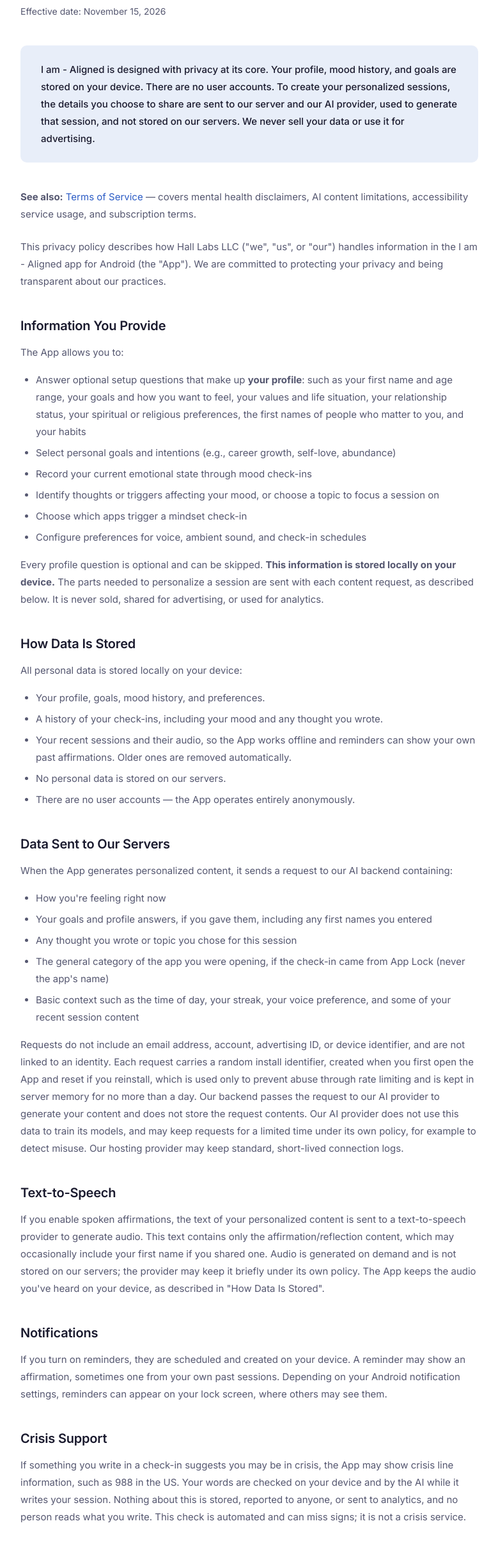
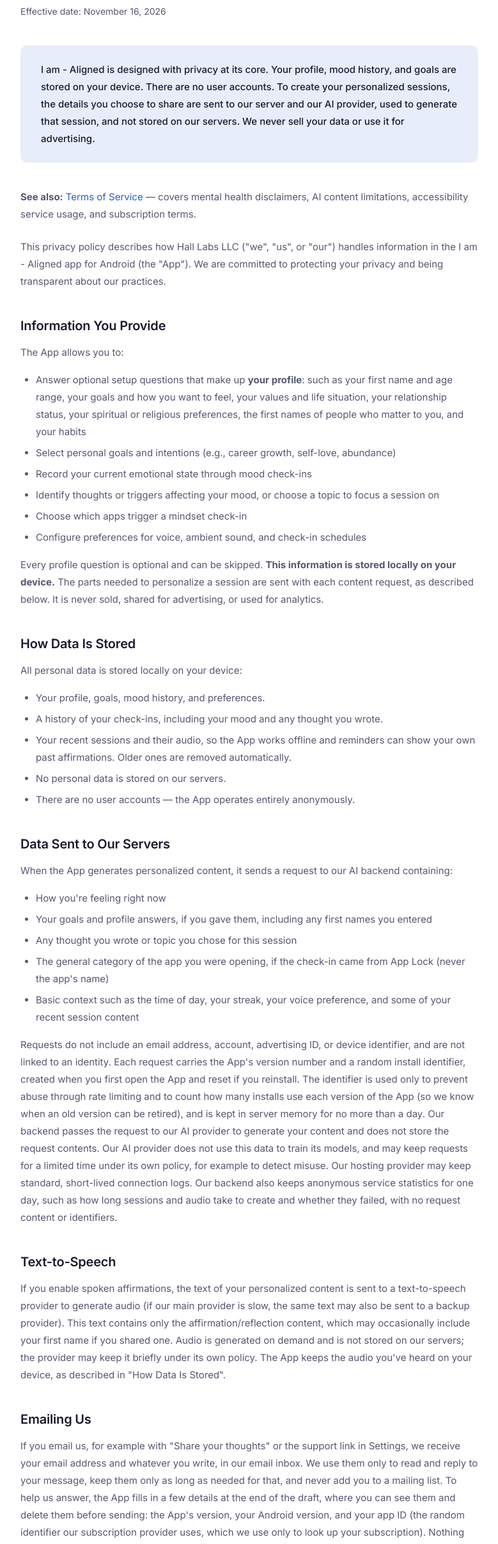
Before and after one commit to Hall-Labs-Co/halllabs-site, a plain HTML site: page aligned/privacy.html in a window 1280 px wide. Shown: the part 169-2582 px from the top of the page at 64% size, without its empty margins (250-1029 px from the left). Drawn offline with Linux system fonts and the light colour scheme.

Commit message:
Aligned privacy: app version and version counting on the install identifier, anonymous service statistics, a backup voice provider, and what happens when you email us (including the details the app fills in)
Co-Authored-By: Claude Opus 5.5 <noreply@anthropic.com>

```diff
--- a/aligned/privacy.html
+++ b/aligned/privacy.html
@@ -74,7 +74,7 @@
 
   <div class="policy">
     <h1>Privacy Policy</h1>
-    <p class="effective-date">Effective date: November 15, 2026</p>
+    <p class="effective-date">Effective date: November 16, 2026</p>
 
     <div class="summary-box">
       <p>I am - Aligned is designed with privacy at its core. Your profile, mood history, and goals are stored on your device. There are no user accounts. To create your personalized sessions, the details you choose to share are sent to our server and our AI provider, used to generate that session, and not stored on our servers. We never sell your data or use it for advertising.</p>
@@ -115,10 +115,13 @@
       <li>The general category of the app you were opening, if the check-in came from App Lock (never the app's name)</li>
       <li>Basic context such as the time of day, your streak, your voice preference, and some of your recent session content</li>
     </ul>
-    <p>Requests do not include an email address, account, advertising ID, or device identifier, and are not linked to an identity. Each request carries a random install identifier, created when you first open the App and reset if you reinstall, which is used only to prevent abuse through rate limiting and is kept in server memory for no more than a day. Our backend passes the request to our AI provider to generate your content and does not store the request contents. Our AI provider does not use this data to train its models, and may keep requests for a limited time under its own policy, for example to detect misuse. Our hosting provider may keep standard, short-lived connection logs.</p>
+    <p>Requests do not include an email address, account, advertising ID, or device identifier, and are not linked to an identity. Each request carries the App's version number and a random install identifier, created when you first open the App and reset if you reinstall. The identifier is used only to prevent abuse through rate limiting and to count how many installs use each version of the App (so we know when an old version can be retired), and is kept in server memory for no more than a day. Our backend passes the request to our AI provider to generate your content and does not store the request contents. Our AI provider does not use this data to train its models, and may keep requests for a limited time under its own policy, for example to detect misuse. Our hosting provider may keep standard, short-lived connection logs. Our backend also keeps anonymous service statistics for one day, such as how long sessions and audio take to create and whether they failed, with no request content or identifiers.</p>
 
     <h2>Text-to-Speech</h2>
-    <p>If you enable spoken affirmations, the text of your personalized content is sent to a text-to-speech provider to generate audio. This text contains only the affirmation/reflection content, which may occasionally include your first name if you shared one. Audio is generated on demand and is not stored on our servers; the provider may keep it briefly under its own policy. The App keeps the audio you've heard on your device, as described in "How Data Is Stored".</p>
+    <p>If you enable spoken affirmations, the text of your personalized content is sent to a text-to-speech provider to generate audio (if our main provider is slow, the same text may also be sent to a backup provider). This text contains only the affirmation/reflection content, which may occasionally include your first name if you shared one. Audio is generated on demand and is not stored on our servers; the provider may keep it briefly under its own policy. The App keeps the audio you've heard on your device, as described in "How Data Is Stored".</p>
+
+    <h2>Emailing Us</h2>
+    <p>If you email us, for example with "Share your thoughts" or the support link in Settings, we receive your email address and whatever you write, in our email inbox. We use them only to read and reply to your message, keep them only as long as needed for that, and never add you to a mailing list. To help us answer, the App fills in a few details at the end of the draft, where you can see them and delete them before sending: the App's version, your Android version, and your app ID (the random identifier our subscription provider uses, which we use only to look up your subscription). Nothing about your profile, moods or sessions is included.</p>
 
     <h2>Notifications</h2>
     <p>If you turn on reminders, they are scheduled and created on your device. A reminder may show an affirmation, sometimes one from your own past sessions. Depending on your Android notification settings, reminders can appear on your lock screen, where others may see them.</p>
@@ -139,7 +142,7 @@
     <p>The App uses the following third-party services:</p>
     <ul>
       <li><strong>AI provider</strong> — writes your personalized content from the request described above. It does not use this data to train its models.</li>
-      <li><strong>Text-to-speech provider</strong> — turns your session text into speech, if you use spoken affirmations. Only the session text is sent.</li>
+      <li><strong>Text-to-speech providers</strong> — turn your session text into speech, if you use spoken affirmations: a main provider, and a backup used only when the main one is slow. Only the session text is sent.</li>
       <li><strong>Google Analytics for Firebase</strong> — records basic app usage using an app instance identifier: for example, which setup step you reached, where a check-in started, whether it was completed, the voice, music, and theme you use, the mood level (1 to 5) you picked for a check-in or a follow-up, whether you allowed notifications, when App Lock is turned on or off, which paywall you saw and which plan you chose, and what a session cost us to create. Analytics never receives your profile answers, the words you choose to describe a feeling, the topics you pick, or anything you write. You can turn analytics off anytime in Settings → Privacy; in the EU, EEA, UK, and Switzerland it stays off unless you turn it on. <a href="https://firebase.google.com/support/privacy">Firebase privacy information</a>.</li>
       <li><strong>Firebase Crashlytics</strong> — if the App crashes, sends a crash report so we can fix the problem: the technical details of the error, your device model, Android version, App version, and an installation identifier. Crash reports do not include your profile, answers, mood entries, or thoughts. <a href="https://firebase.google.com/support/privacy">Firebase privacy information</a>.</li>
       <li><strong>Firebase Cloud Messaging</strong> — lets us send an occasional message or settings update to the App. Your reminders don't use it; they're created on your device. Firebase processes a device token to deliver messages. No personal data is sent through push notifications. <a href="https://firebase.google.com/support/privacy">Firebase privacy information</a>.</li>
@@ -170,7 +173,8 @@
       <li><strong>Creating your sessions</strong> (your mood, the thoughts you write, and your profile answers, which may reveal information about your health or beliefs): your explicit consent, which you give on the "Your privacy" screen when you first open the App (GDPR Articles 6(1)(a) and 9(2)(a)). Because sessions are written from this information, you withdraw consent by no longer using the App and uninstalling it, which deletes everything stored on your device.</li>
       <li><strong>Usage analytics</strong>: your consent. In these regions analytics is off unless you turn it on, and you can turn it off anytime in Settings → Privacy.</li>
       <li><strong>Crash reports</strong>: our legitimate interest in keeping the App working (Article 6(1)(f)). Crash reports contain only technical details, never your profile, moods, or thoughts.</li>
-      <li><strong>Preventing abuse</strong> (the random install identifier used for rate limiting): our legitimate interest in protecting the service.</li>
+      <li><strong>Preventing abuse and keeping the App working</strong> (the random install identifier, used for rate limiting and for counting installs on each App version): our legitimate interest in protecting the service and knowing when an old version can be retired.</li>
+      <li><strong>Emails you send us</strong>: our legitimate interest in replying to you.</li>
       <li><strong>Subscriptions</strong>: to perform our contract with you, through Google Play and our subscription provider.</li>
     </ul>
     <p><strong>International transfers.</strong> Our servers and service providers are located in the United States. Transfers rely on the EU-U.S. Data Privacy Framework where the provider is certified, or on the European Commission's Standard Contractual Clauses (and the UK and Swiss equivalents).</p>
```
